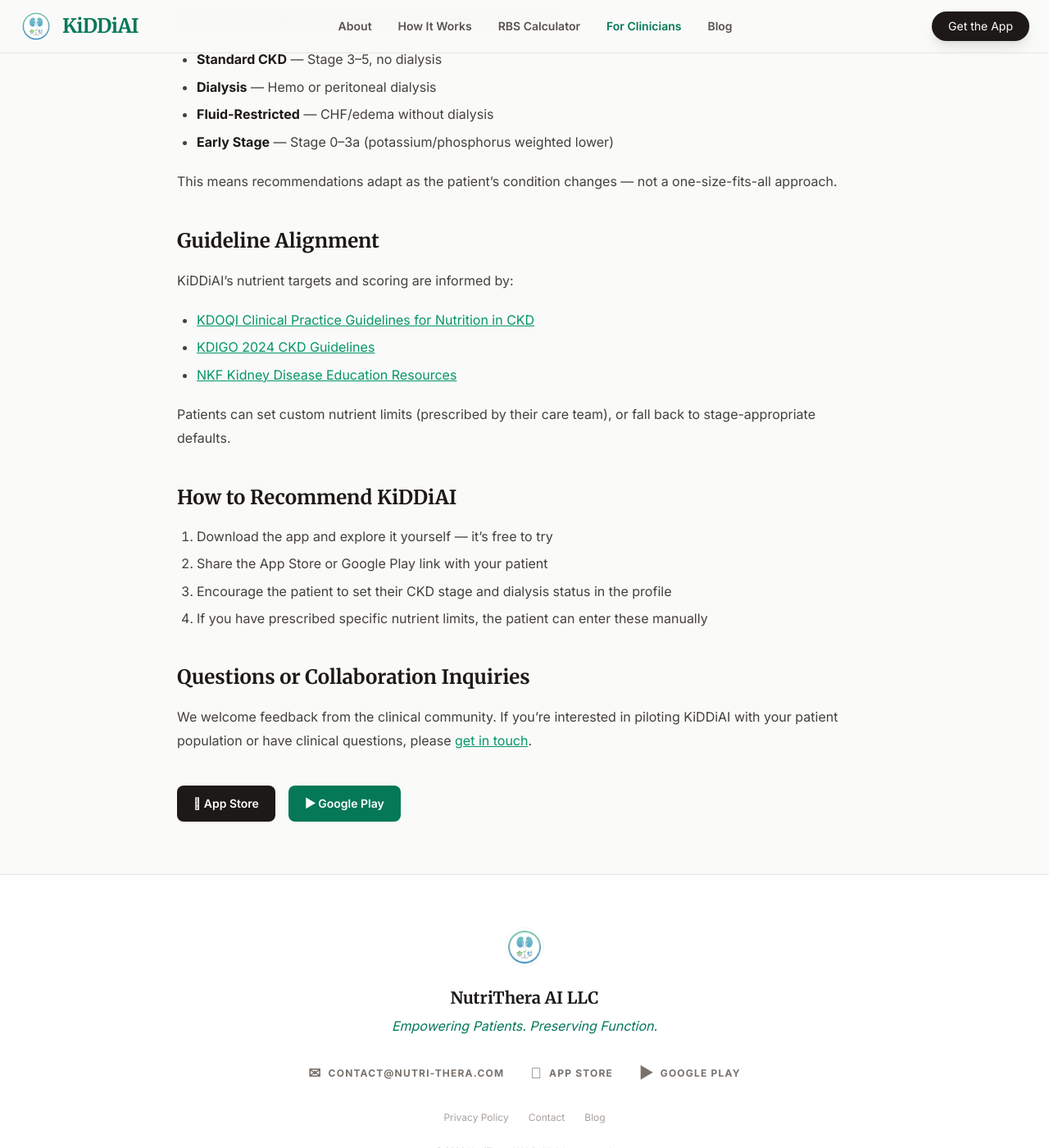
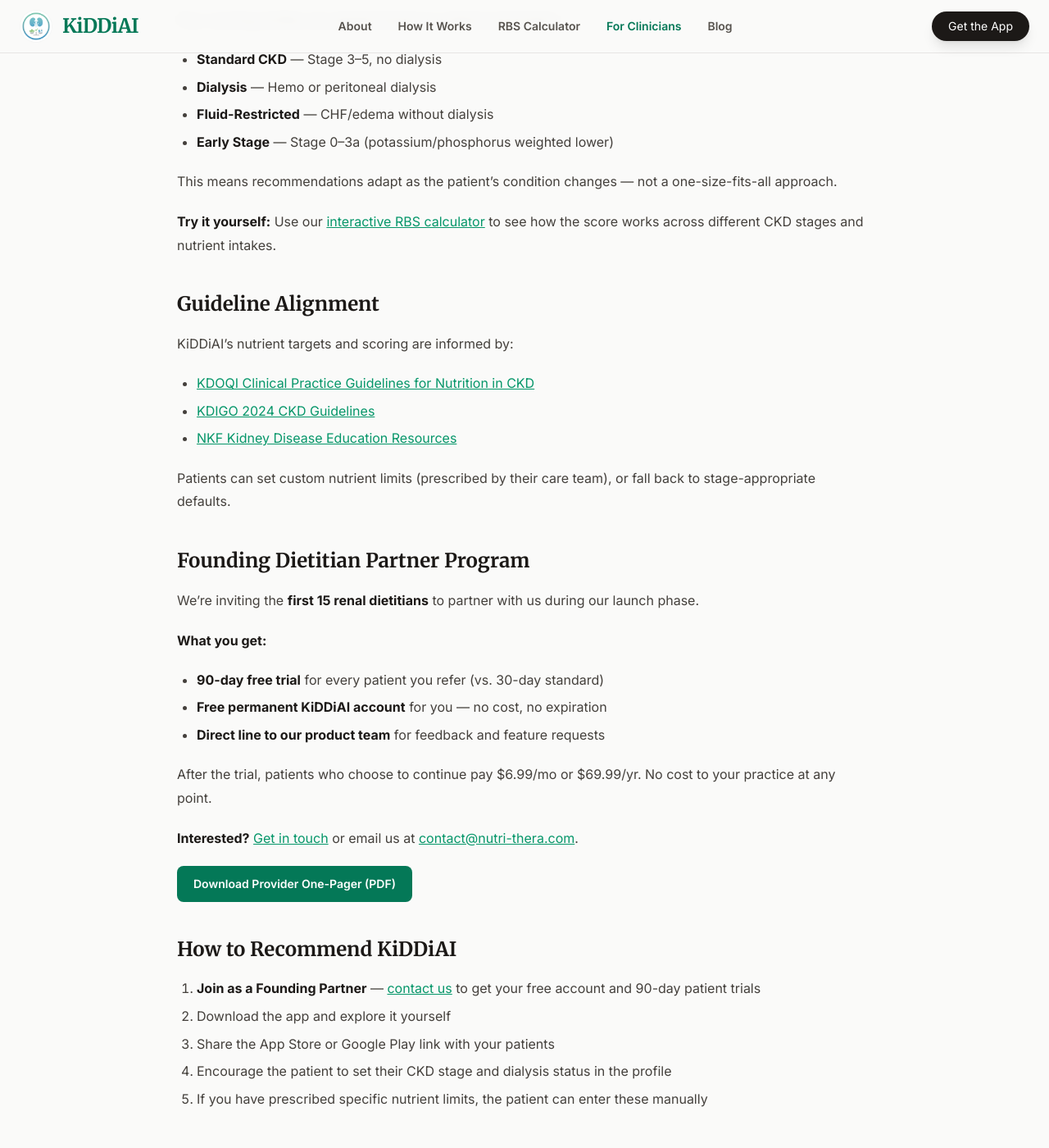
Before and after one commit to nutri-thera/kiddi-ai, a Jekyll site: the page built from for-clinicians.md, in a window 1280 px wide and 1400 px high, scrolled down 918 px. Shown: the whole window at 82% size. Built offline with Jekyll 4.4.1, drawn with Linux system fonts in a browser that asks for light colours; nearby versions of some CDN libraries; some of the changed text lies outside the part shown.

Commit message:
feat: update for-clinicians page with partner program and one-pager PDF
Add Founding Dietitian Partner Program section, downloadable one-pager
PDF, RBS calculator link, and updated meta description. Restructure
"How to Recommend" steps to lead with partner signup.

Co-Authored-By: Claude Opus 4.6 <noreply@anthropic.com>

```diff
--- a/for-clinicians.md
+++ b/for-clinicians.md
@@ -1,7 +1,7 @@
 ---
 layout: page
 title: "For Clinicians"
-description: "How KiDDiAI supports your CKD patients with evidence-based dietary tracking — and why it aligns with KDOQI and KDIGO guidelines."
+description: "How KiDDiAI supports your CKD patients with evidence-based dietary tracking. Join our Founding Dietitian Partner Program — free account, 90-day patient trials, and direct product input."
 permalink: /for-clinicians/
 ---
 
@@ -32,6 +32,8 @@ Four scoring profiles are applied based on patient parameters:
 
 This means recommendations adapt as the patient's condition changes — not a one-size-fits-all approach.
 
+**Try it yourself:** Use our [interactive RBS calculator](/rbs-calculator/) to see how the score works across different CKD stages and nutrient intakes.
+
 ## Guideline Alignment
 
 KiDDiAI's nutrient targets and scoring are informed by:
@@ -42,12 +44,34 @@ KiDDiAI's nutrient targets and scoring are informed by:
 
 Patients can set custom nutrient limits (prescribed by their care team), or fall back to stage-appropriate defaults.
 
+## Founding Dietitian Partner Program
+
+We're inviting the **first 15 renal dietitians** to partner with us during our launch phase.
+
+**What you get:**
+
+- **90-day free trial** for every patient you refer (vs. 30-day standard)
+- **Free permanent KiDDiAI account** for you — no cost, no expiration
+- **Direct line to our product team** for feedback and feature requests
+
+After the trial, patients who choose to continue pay $6.99/mo or $69.99/yr. No cost to your practice at any point.
+
+**Interested?** [Get in touch](/contact/) or email us at [contact@nutri-thera.com](mailto:contact@nutri-thera.com).
+
+<div class="not-content mt-4">
+  <a href="/assets/docs/provider-one-pager.pdf" target="_blank"
+    class="inline-flex items-center gap-2 px-5 py-3 bg-emerald-700 text-white rounded-lg font-semibold hover:bg-emerald-800 transition text-sm">
+    Download Provider One-Pager (PDF)
+  </a>
+</div>
+
 ## How to Recommend KiDDiAI
 
-1. Download the app and explore it yourself — it's free to try
-2. Share the App Store or Google Play link with your patient
-3. Encourage the patient to set their CKD stage and dialysis status in the profile
-4. If you have prescribed specific nutrient limits, the patient can enter these manually
+1. **Join as a Founding Partner** — [contact us](/contact/) to get your free account and 90-day patient trials
+2. Download the app and explore it yourself
+3. Share the App Store or Google Play link with your patients
+4. Encourage the patient to set their CKD stage and dialysis status in the profile
+5. If you have prescribed specific nutrient limits, the patient can enter these manually
 
 ## Questions or Collaboration Inquiries
 
```
Also changed, not shown: 1 other file.
